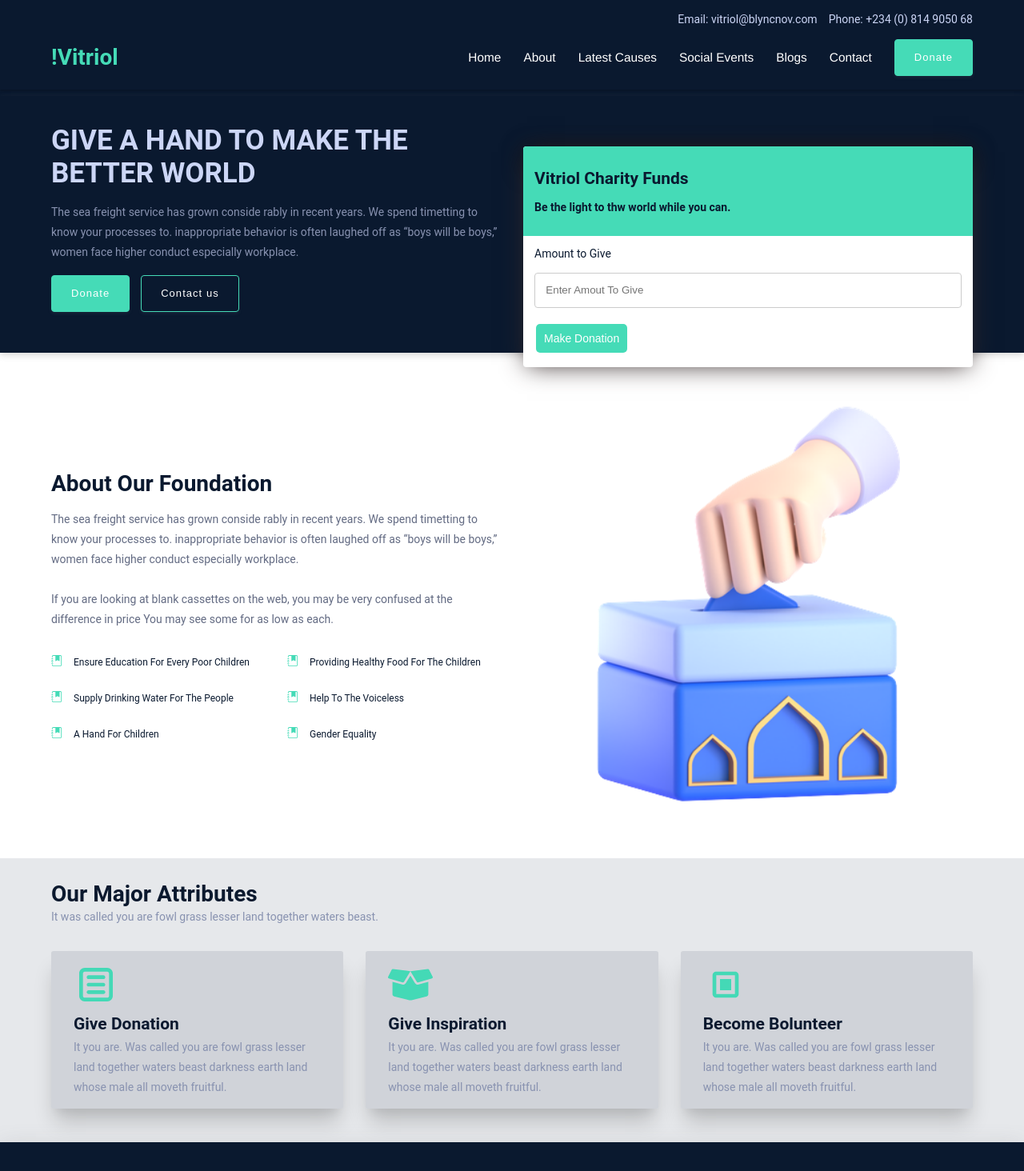
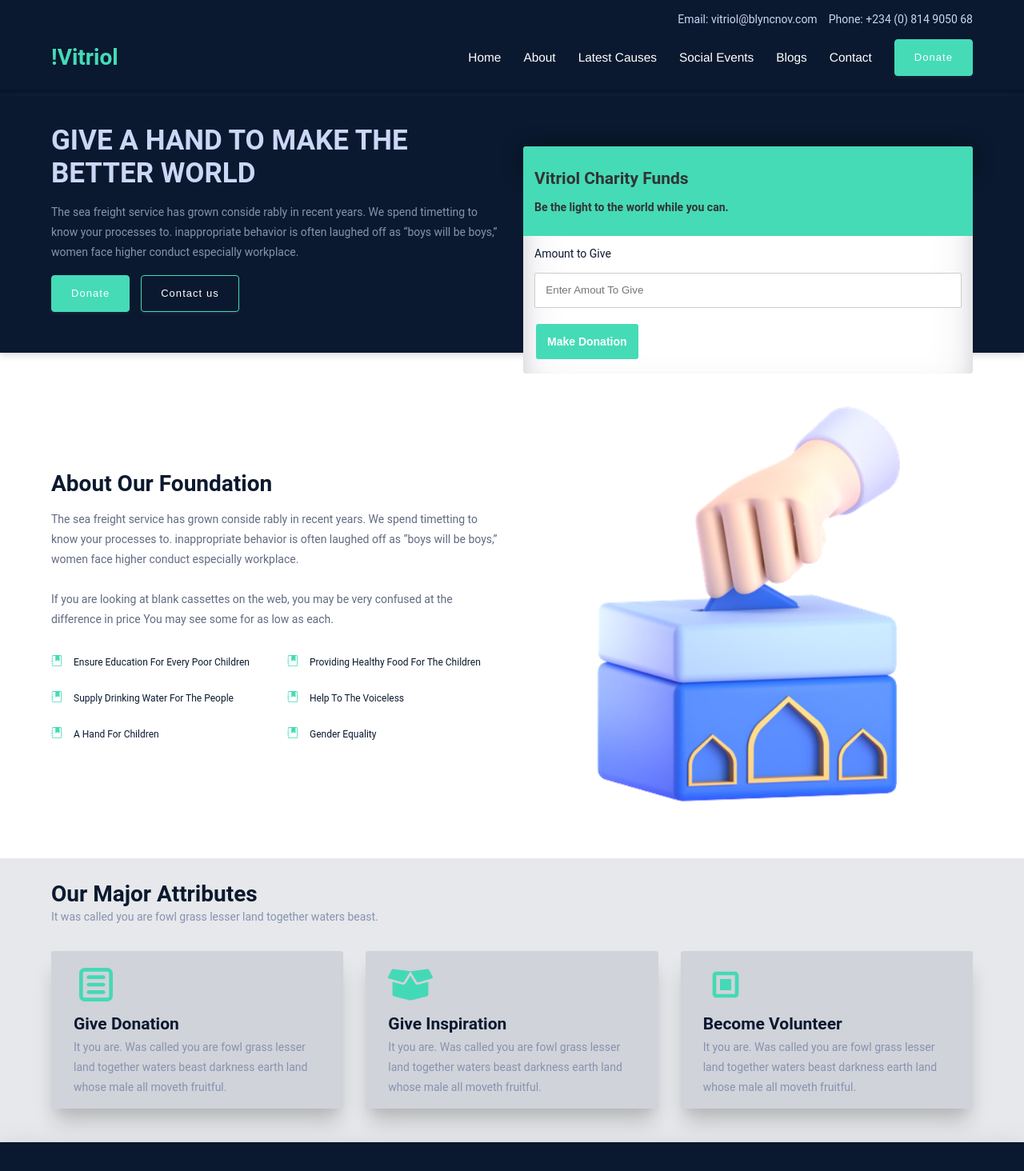
Before and after one commit to blyncnov/-Vitriol, a Next.js app: page / in a window 1280 px wide. Shown: the top 1464 px of the page at 80% size. Built offline with nearby package versions, Linux system fonts and the light colour scheme.

Commit message:
anti vitriol charity webapplication v17 footer done

```diff
--- a/components/FoundationAttribute.jsx
+++ b/components/FoundationAttribute.jsx
@@ -81,7 +81,7 @@ const Projects = () => {
                                             sizeM="1.5rem"
                                             color="#0A192F"
                                         >
-                                            Become Bolunteer
+                                            Become Volunteer
                                         </HeadingOne>
                                         <Paragraph color="#8892B0">
                                             It you are. Was called you are fowl grass lesser land together waters beast darkness earth land whose male all moveth fruitful.
--- a/components/HeroIntro.jsx
+++ b/components/HeroIntro.jsx
@@ -54,7 +54,7 @@ const HeroIntro = ({ Donate }) => {
                                         <DetailedDonateBox>
                                             <h2>Vitriol Charity Funds</h2>
                                             <br />
-                                            <p>Be the light to thw world while you can.</p>
+                                            <p>Be the light to the world while you can.</p>
                                         </DetailedDonateBox>
                                         <DetailedDonateForm>
                                             <form >
--- a/styles/styled/HeroIntro.js
+++ b/styles/styled/HeroIntro.js
@@ -33,7 +33,7 @@ position: absolute;
 top: 0;
 left: 0;
 right: 0;
-box-shadow: 0 2px 30px -5px #342828 ;
+box-shadow: rgba(50, 50, 93, 0.25) 0px 30px 60px -12px inset, rgba(0, 0, 0, 0.3) 0px 18px 36px -18px inset;
 
 @media (max-width: 768px) {
     position: relative;
@@ -45,7 +45,7 @@ background-color: #45DBB7;
 padding: 2em 1em;
 border-radius: 4px 4px 0 0;
 font-weight: bold;
-color: #0A192F;
+color: #333333;
 `
 
 export const DetailedDonateForm  = styled.div`
@@ -61,21 +61,22 @@ input{
   border-radius: 2px;
   padding:  1em;
   border: 1px solid #ccc;
-  border-radius: 4px;
+  border-radius: 2px;
 }
 
 button {
-      background-color: #45DBB7;
+  background-color: #45DBB7;
   border: none;
   color: white;
-  padding: 10px;
+  padding: 1em ;
+  font-weight: bold;
   text-align: center;
   text-decoration: none;
   display: inline-block;
   font-size: 14px;
   margin: 4px 2px;
   cursor: pointer;
-  border-radius: 5px;
+  border-radius: 3px;
 }
 
 
```
